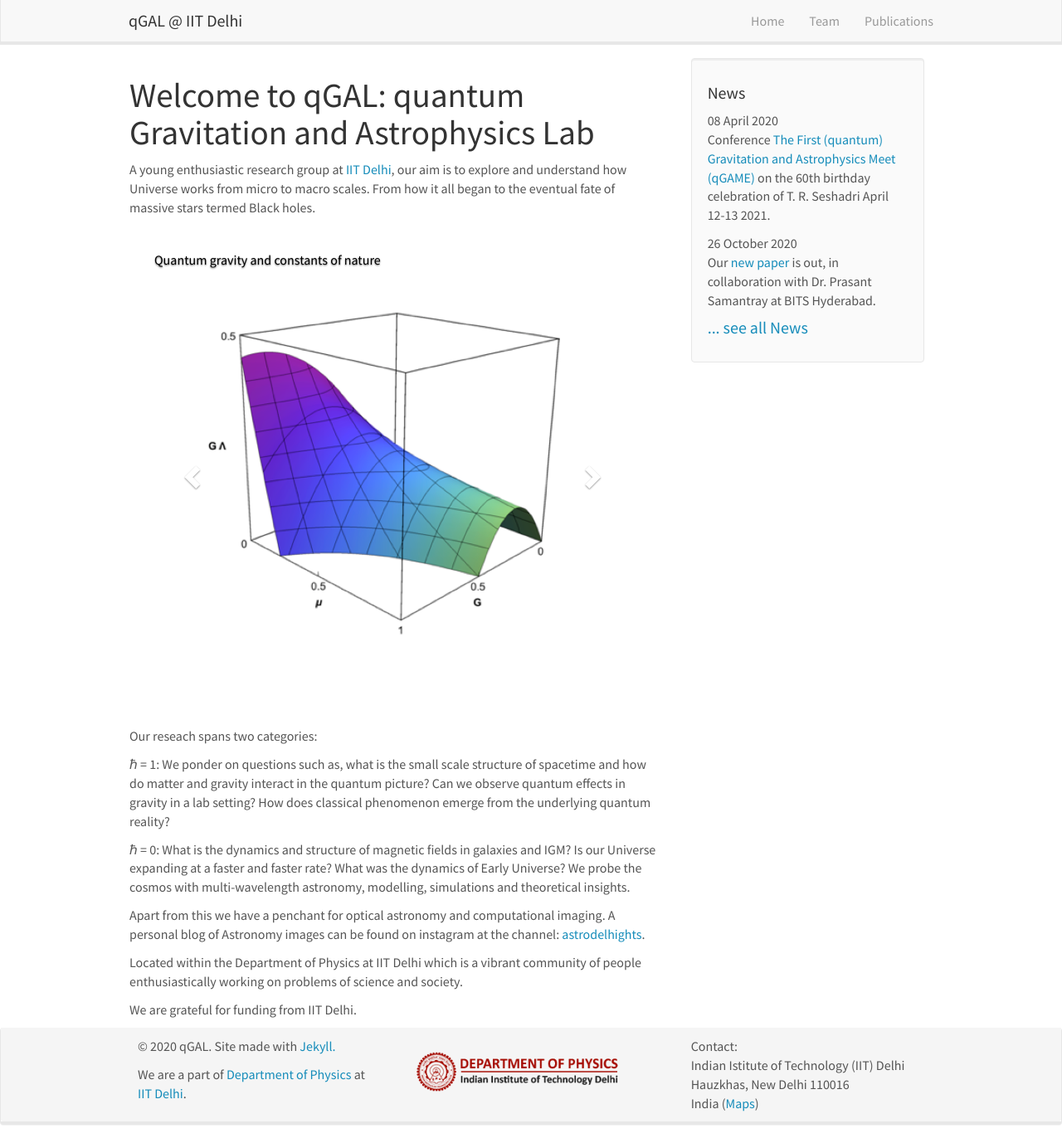
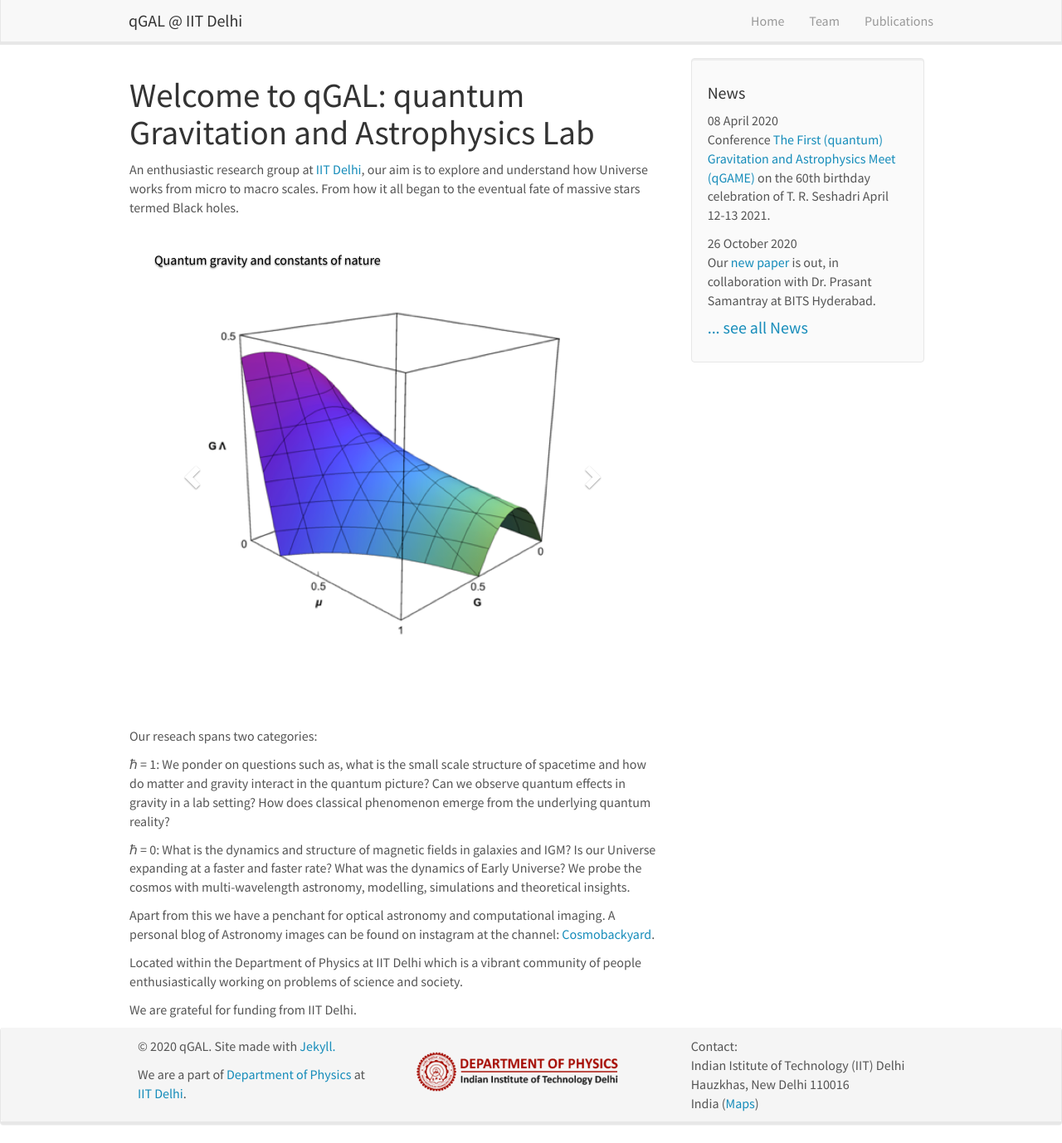
Before and after one commit to supritsinghlab/old-supritsinghlab, a Jekyll site: the page built from _pages/home.md, in a window 1280 px wide and 1378 px high. Shown: the whole window at 83% size. Built offline with Jekyll 4.4.1, drawn with Linux system fonts in a browser that asks for light colours; nearby versions of some CDN libraries.

Commit message:
Updated IG link

```diff
--- a/_pages/home.md
+++ b/_pages/home.md
@@ -6,7 +6,7 @@
 permalink: /
 ---
 
-A young enthusiastic research group at [IIT Delhi](http://www.iitd.ac.in), our aim is to explore and understand how Universe works from micro to macro scales. From how it all began to the eventual fate of massive stars termed Black holes.
+An enthusiastic research group at [IIT Delhi](http://www.iitd.ac.in), our aim is to explore and understand how Universe works from micro to macro scales. From how it all began to the eventual fate of massive stars termed Black holes.
 
 
 <div markdown="0" id="carousel" class="carousel slide" data-ride="carousel" data-interval="3000" data-pause="hover" >
@@ -74,7 +74,7 @@
 
 <span>&#8463;</span> = 0: What is the dynamics and structure of magnetic fields in galaxies and IGM? Is our Universe expanding at a faster and faster rate? What was the dynamics of Early Universe? We probe the cosmos with multi-wavelength astronomy, modelling, simulations and theoretical insights.
 
-Apart from this we have a penchant for optical astronomy and computational imaging. A personal blog of Astronomy images can be found on instagram at the channel: <a href="https://www.instagram.com/astrodelhights/">astrodelhights</a>.
+Apart from this we have a penchant for optical astronomy and computational imaging. A personal blog of Astronomy images can be found on instagram at the channel: <a href="https://www.instagram.com/cosmobackyard/">Cosmobackyard</a>.
 
 <!-- For more details see [Research](research). -->
 
```
